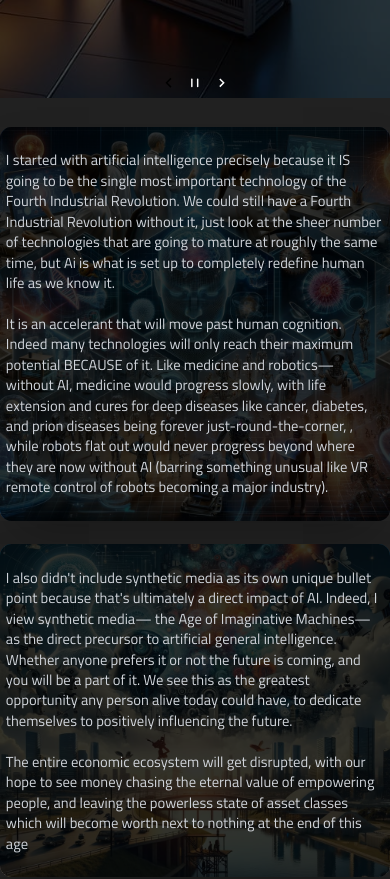
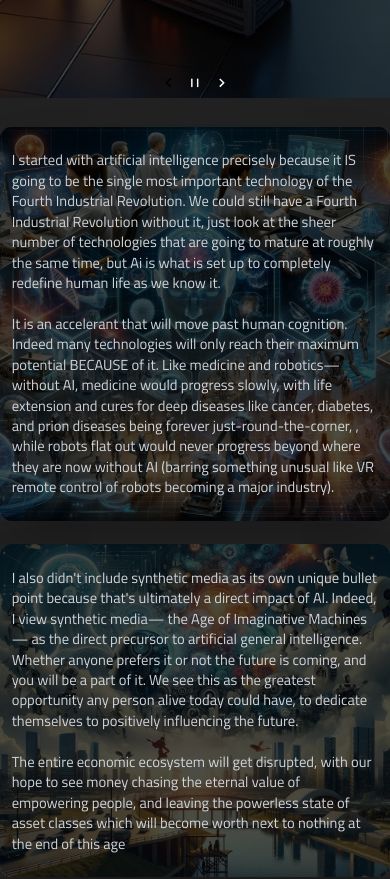
Before and after one commit to rais17/4TH-Revolution-Fund, a React (Create React App) app: page /revolution in a window 390 px wide. Shown: the part 5580-6459 px from the top of the page. Built offline with nearby package versions, Linux system fonts and the light colour scheme.

Commit message:
Update Quotes.js

```diff
--- a/src/Components/Quotes.js
+++ b/src/Components/Quotes.js
@@ -5,7 +5,7 @@ const Quotes = ({description, image, isReverse}) => {
     <div
       className={`w-full flex ${
         isReverse ? `flex-row-reverse` : `flex-row`
-      } items-center gap-10 px-2 sm:px-6 shadow-2xl relative overflow-hidden`}
+      } items-center gap-10 px-4 sm:px-6 shadow-2xl relative overflow-hidden`}
     >
       <div className="inset-0 z-20 sm:w-2/3 xxs:max-sm:relative">
         <pre className="text-xl text-gray-300 whitespace-pre-line sm:text-justify font-Titillium xxs:max-sm:py-8 ">
@@ -15,7 +15,7 @@ const Quotes = ({description, image, isReverse}) => {
 
       <div className="relative inset-0 z-10 overflow-hidden sm:w-1/3 rounded-2xl xxs:max-sm:absolute">
         <img className="object-cover w-full h-full" src={image} alt="img" />
-        <div className="absolute inset-0 bg-black opacity-80 sm:hidden"></div>
+        <div className="absolute inset-0 bg-black opacity-70 sm:hidden"></div>
       </div>
     </div>
   );
```
